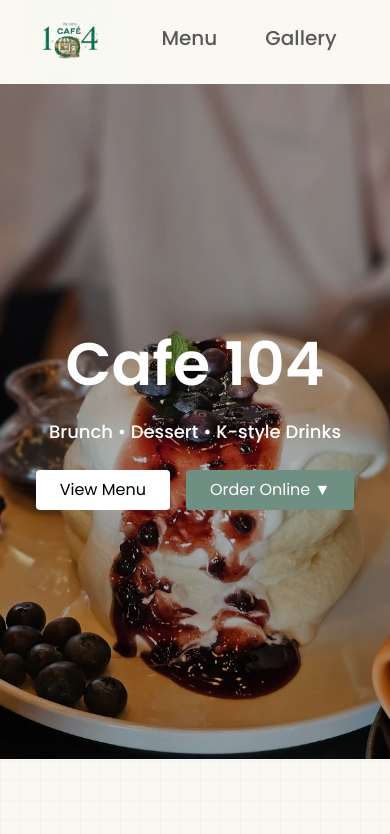
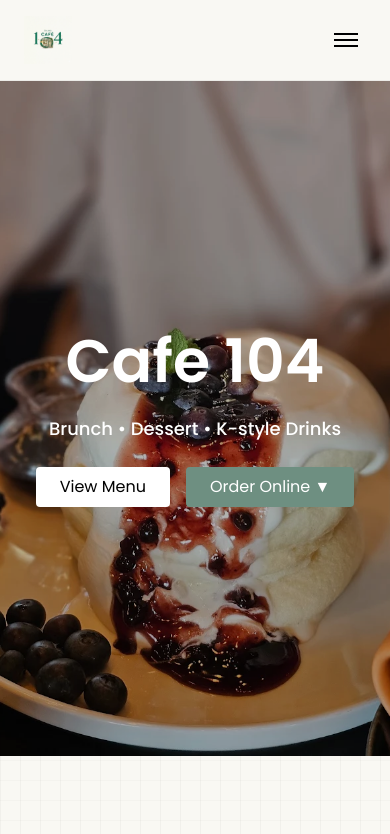
Before and after one commit to pcle1202/cafe, a Next.js app: page / in a window 390 px wide. Shown: the top 834 px of the page. Built offline with nearby package versions, Linux system fonts and the light colour scheme.

Commit message:
mobile nav bar hamburger

```diff
--- a/src/app/components/Navbar.tsx
+++ b/src/app/components/Navbar.tsx
@@ -2,56 +2,103 @@
 
 import Link from "next/link";
 import { usePathname } from "next/navigation";
+import { useState } from "react";
+
+const links = [
+  { href: "/", label: "Home" },
+  { href: "/menu", label: "Menu" },
+  { href: "/gallery", label: "Gallery" },
+  { href: "/about", label: "About" },
+  { href: "/contact", label: "Contact" },
+];
 
 export default function Navbar() {
   const pathname = usePathname();
+  const [menuOpen, setMenuOpen] = useState(false);
+
+  const isActive = (href) => pathname === href;
 
   return (
     <>
-      <nav className="relative flex justify-center gap-12 text-xl font-medium py-6 bg-[#f9f8f3]">
-
+      <nav className="sticky top-0 z-50 bg-[#f9f8f3] border-b border-black/5">
+        <div className="relative flex items-center justify-center px-6 h-20">
           {/* Logo */}
-        <Link href="/" className="absolute left-6 top-1/2 -translate-y-1/2">
+          <Link
+            href="/"
+            className="absolute left-6 top-1/2 -translate-y-1/2 z-50"
+            onClick={() => setMenuOpen(false)}
+          >
             <img
               src="/images/logo.PNG"
               alt="Cafe 104"
-            className="h-23 w-auto"
+              className="h-12 w-auto md:h-14"
             />
           </Link>
 
+          {/* Desktop Nav */}
+          <div className="hidden md:flex items-center gap-12 text-xl font-medium">
+            {links.map((link) => (
               <Link
-          href="/"
+                key={link.href}
+                href={link.href}
                 className={
-            pathname === "/"
+                  isActive(link.href)
                     ? "border-b-4 border-[#7FA695] pb-1"
-              : "opacity-70 hover:opacity-100"
+                    : "opacity-70 hover:opacity-100 transition"
                 }
               >
-          Home
+                {link.label}
               </Link>
+            ))}
+          </div>
 
+          {/* Mobile Menu Button */}
+          <button
+            className="absolute right-6 top-1/2 -translate-y-1/2 z-50 flex md:hidden flex-col justify-center items-center w-10 h-10"
+            onClick={() => setMenuOpen(!menuOpen)}
+            aria-label="Toggle menu"
+          >
+            <span
+              className={`block h-0.5 w-6 bg-black transition duration-300 ${
+                menuOpen ? "rotate-45 translate-y-1.5" : ""
+              }`}
+            />
+            <span
+              className={`block h-0.5 w-6 bg-black my-1 transition duration-300 ${
+                menuOpen ? "opacity-0" : ""
+              }`}
+            />
+            <span
+              className={`block h-0.5 w-6 bg-black transition duration-300 ${
+                menuOpen ? "-rotate-45 -translate-y-1.5" : ""
+              }`}
+            />
+          </button>
+        </div>
+
+        {/* Mobile Full-Screen Menu */}
+        <div
+          className={`md:hidden fixed inset-0 bg-[#7FA695] flex flex-col items-center justify-center gap-8 text-white text-3xl font-semibold transition-all duration-300 ${
+            menuOpen
+              ? "opacity-100 visible"
+              : "opacity-0 invisible pointer-events-none"
+          }`}
+        >
+          {links.map((link) => (
             <Link
-          href="/menu"
+              key={link.href}
+              href={link.href}
+              onClick={() => setMenuOpen(false)}
               className={
-            pathname === "/menu"
-              ? "border-b-4 border-[#7FA695] pb-1"
-              : "opacity-70 hover:opacity-100"
+                isActive(link.href)
+                  ? "underline underline-offset-8"
+                  : "opacity-90 hover:opacity-100"
               }
             >
-          Menu
+              {link.label}
             </Link>
-
-        <Link
-          href="/gallery"
-          className={
-            pathname === "/gallery"
-              ? "border-b-4 border-[#7FA695] pb-1"
-              : "opacity-70 hover:opacity-100"
-          }
-        >
-          Gallery
-        </Link>
-
+          ))}
+        </div>
       </nav>
     </>
   );
```
Lines whose indentation alone changed are shown as unchanged.
